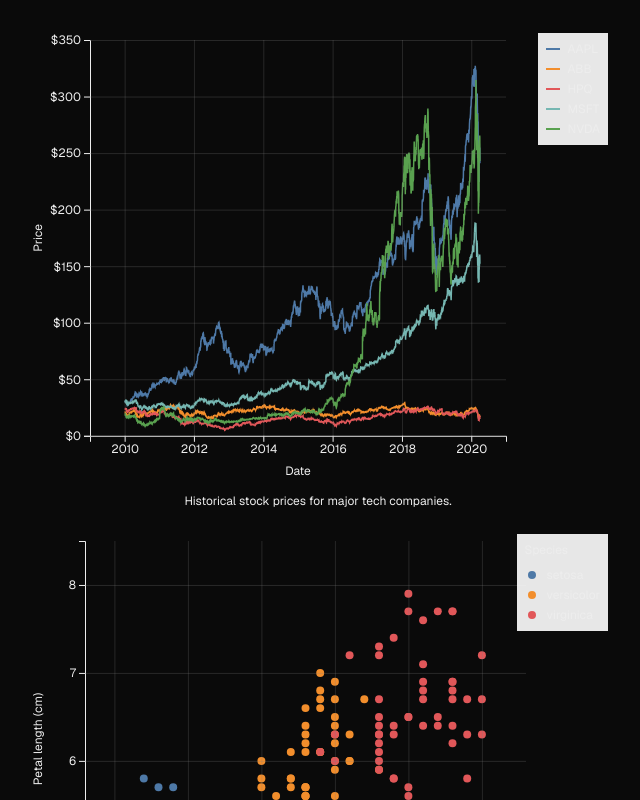
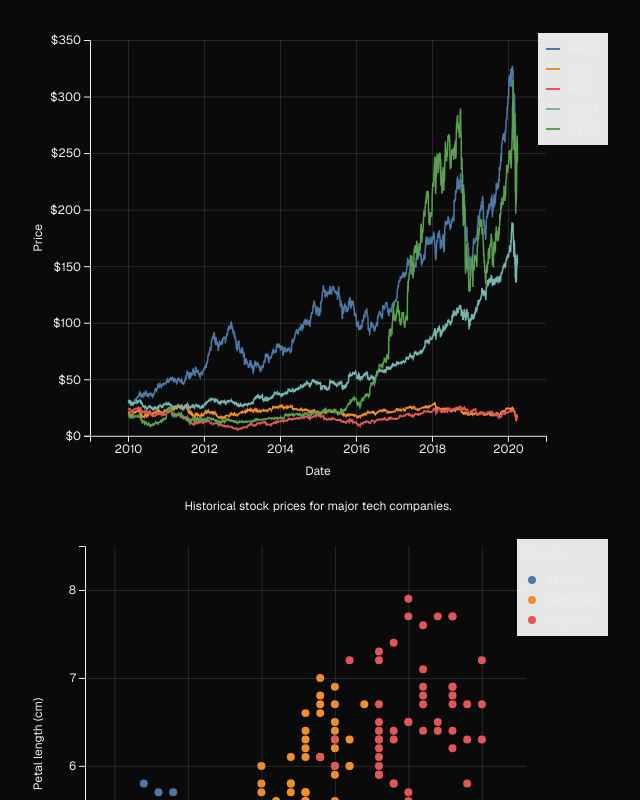
Before and after one commit to chaseleantj/clove-charts, a Next.js app: page / in a window 1280 px wide. Shown: the top 800 px of the page, without its empty margins (322-962 px from the left). Built offline with nearby package versions, Linux system fonts and the light colour scheme.

Commit message:
Adjusts margins

```diff
--- a/src/components/charts/examples/stocks-line-chart.tsx
+++ b/src/components/charts/examples/stocks-line-chart.tsx
@@ -34,7 +34,7 @@ const PLOT_CONFIG: PlotConfig = {
     tooltipConfig: {
         enabled: true,
     },
-    margin: { left: 60, right: 100 },
+    margin: { left: 60, right: 60 },
 };
 
 export default function StocksLineChart() {
--- a/src/components/charts/examples/test-contour-chart.tsx
+++ b/src/components/charts/examples/test-contour-chart.tsx
@@ -23,7 +23,7 @@ const PLOT_CONFIG: PlotConfig = {
     tooltipConfig: {
         enabled: false,
     },
-    margin: { right: 100 },
+    margin: { right: 80 },
 };
 
 export default function TestContourChart() {
--- a/src/components/plots/common/base-plot.tsx
+++ b/src/components/plots/common/base-plot.tsx
@@ -206,7 +206,6 @@ abstract class BasePlot<
             .append('svg')
             .attr('width', this.width)
             .attr('height', this.height)
-            .style('display', 'block');
 
         this.svg
             .append('defs')
--- a/src/components/plots/common/legend-manager.ts
+++ b/src/components/plots/common/legend-manager.ts
@@ -228,7 +228,7 @@ class LegendManager {
         // Set SVG dimensions based on content
         const bbox = svg.node()?.getBBox();
         if (bbox) {
-            const w = Math.max(bbox.width + 10, 1);
+            const w = Math.max(bbox.width, 1);
             const h = Math.max(this.legendConfig.continuousBarLength + 10, 1);
             svg.attr('viewBox', `${bbox.x} ${bbox.y} ${w} ${h}`)
                 .attr('width', w)
```
